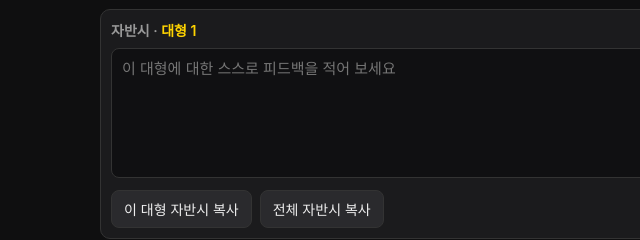
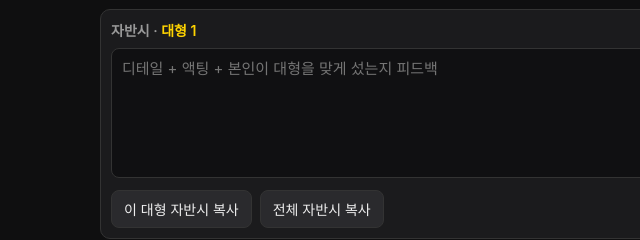
Before and after one commit to ttiny401/formation-board, a plain HTML site: page index.html in a window 1280 px wide. Shown: the part 998-1238 px from the top of the page, 0-640 px from the left. Drawn offline with Linux system fonts and the light colour scheme.

Commit message:
Add files via upload

```diff
--- a/index.html
+++ b/index.html
@@ -70,7 +70,7 @@
 
 <div class="panel">
   <h3>자반시 · <span id="memoT" style="color:var(--acc)"></span></h3>
-  <textarea id="memo" style="height:130px;font-size:15px;font-family:inherit" placeholder="이 대형에 대한 스스로 피드백을 적어 보세요"></textarea>
+  <textarea id="memo" style="height:130px;font-size:15px;font-family:inherit" placeholder="디테일 + 액팅 + 본인이 대형을 맞게 섰는지 피드백"></textarea>
   <div class="bar" style="margin-top:8px">
     <button class="b" id="cpMemo">이 대형 자반시 복사</button>
     <button class="b" id="cpAll">전체 자반시 복사</button>
```
